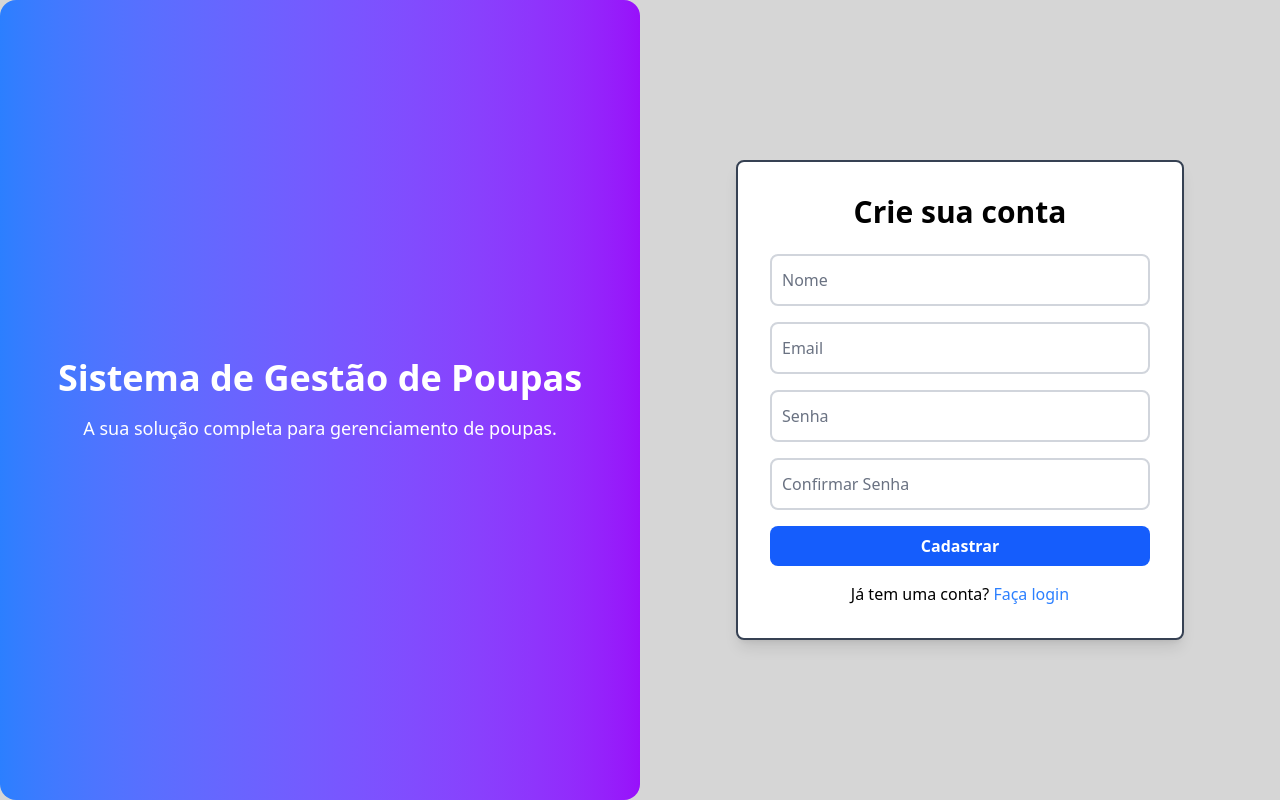
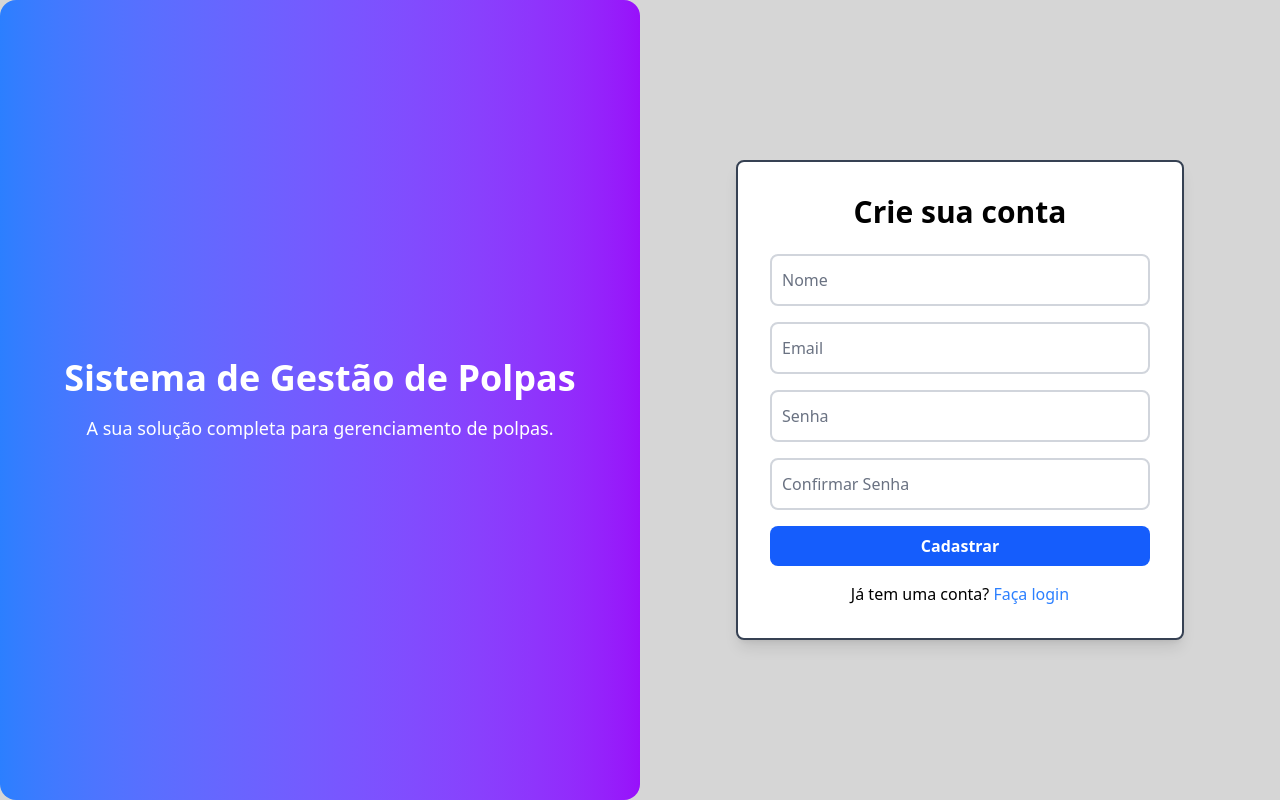
Before and after one commit to danielprogram08/Sistema-Gestao-de-Polpas, a React (Vite) app in the folder FRONT/front-poupas/: page /register in a window 1280 px wide. Built offline with nearby package versions, Linux system fonts and the light colour scheme.

Commit message:
Fix: Nome "Poupas" → "Polpas"

```diff
--- a/FRONT/front-poupas/src/App.jsx
+++ b/FRONT/front-poupas/src/App.jsx
@@ -5,7 +5,7 @@ function App() {
   return (
     <div className="flex flex-col items-center justify-center h-screen">
       <Header />
-      <h1 className="text-3xl font-bold mb-8">Bem-vindo ao Sistema de Gestão de Poupas</h1>
+      <h1 className="text-3xl font-bold mb-8">Bem-vindo ao Sistema de Gestão de Polpas</h1>
       <div className="flex gap-4">
         <Link to="/login" className="bg-blue-500 hover:bg-blue-700 text-white font-bold py-2 px-4 rounded">
           Login
--- a/FRONT/front-poupas/src/layouts/AuthLayout.jsx
+++ b/FRONT/front-poupas/src/layouts/AuthLayout.jsx
@@ -5,8 +5,8 @@ function AuthLayout() {
   return (
     <div className="min-h-screen flex bg-[#d6d6d6]">
       <div className="w-1/2 bg-linear-to-r from-blue-500 to-purple-600 flex flex-col justify-center items-center text-white p-12 rounded-2xl">
-        <h1 className="text-4xl font-bold mb-4">Sistema de Gestão de Poupas</h1>
-        <p className="text-lg">A sua solução completa para gerenciamento de poupas.</p>
+        <h1 className="text-4xl font-bold mb-4">Sistema de Gestão de Polpas</h1>
+        <p className="text-lg">A sua solução completa para gerenciamento de polpas.</p>
       </div>
       <div className="w-1/2 flex justify-center items-center">
         <div className="w-full max-w-md p-8 bg-white shadow-lg rounded-lg border-2 border-gray-700">
```
